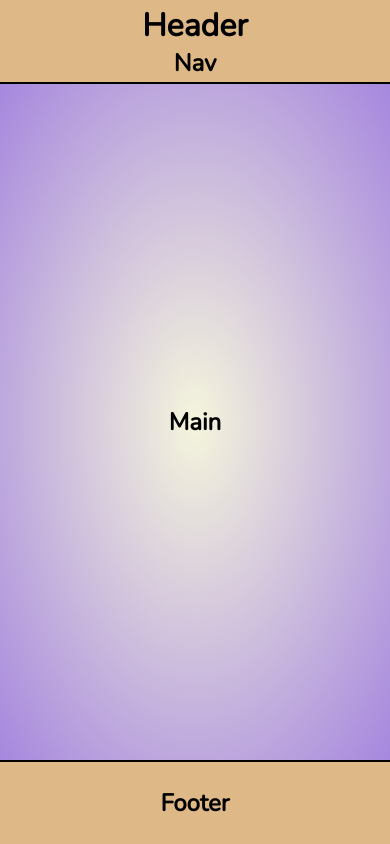
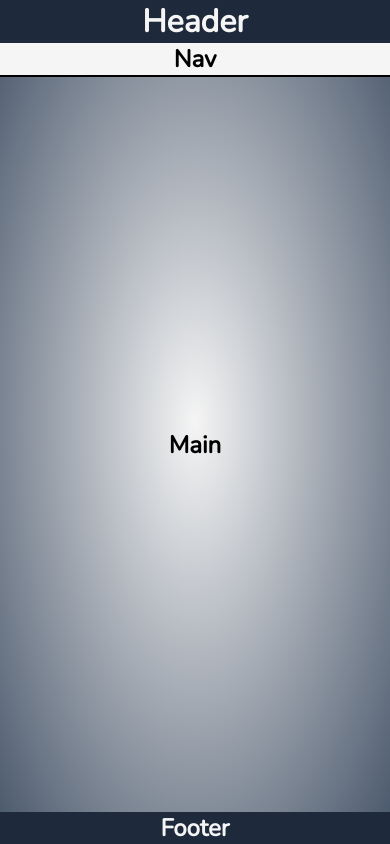
Before and after one commit to RohitSainiDev/css-practice, a plain HTML site: page 17-media-query/index.html in a window 390 px wide. Drawn offline with nearby package versions, Linux system fonts and the light colour scheme.

Commit message:
feat(media-query): improve responsive design with updated styles and breakpoints
- Update body layout from grid to flex for better responsiveness
- Add new color schemes and background gradients for different breakpoints
- Remove redundant meta tag and fix stylesheet path
- Hide nav bar on small screens and landscape mobile devices

```diff
--- a/17-media-query/css/style.css
+++ b/17-media-query/css/style.css
@@ -11,53 +11,96 @@
 body {
   font: 1rem "Nunito", sans-serif;
   min-height: 100vh;
-  display: grid;
-  grid-template-columns: auto;
-  grid-template-rows: .5fr 4fr .5fr;
-  grid-template-areas: "hd" "mn" "ft";
+  background-color: #475569;
+  background-image: radial-gradient(whitesmoke, #475569);
+  display: flex;
+  flex-direction: column;
   text-align: center;
 }
 
 header,
+nav,
+main,
 footer {
-  background-color: burlywood;
+  display: grid;
+  place-content: center;
+  grid-template-columns: 100%;
+}
+
+header,
+footer {
   position: sticky;
-  align-content: center;
+  background-color: #1e293b;
+  color: whitesmoke;
 }
 
 header {
   top: 0;
-  border-bottom: 2px solid #000;
-  grid-area: hd;
 }
 
+nav {
+  background-color: whitesmoke;
+  color: black;
+  border-bottom: 2px solid black;
+}
 
 main {
-  background-image: radial-gradient(beige, burlywood);
-  grid-area: mn;
-  align-content: center;
+  flex-grow: 1;
 }
 
 footer {
-  border-top: 2px solid #000;
-  grid-area: ft;
   bottom: 0;
 }
 
-@media (min-width:0) and (max-width:375px) {
-  main {
-    background-image: radial-gradient(beige, rgb(135, 222, 151));
+/* || SMALL */
+@media screen and (min-width:576px) {
+  body {
+    background-color: chartreuse;
+    background-image: radial-gradient(whitesmoke, chartreuse);
+  }
+
+  nav {
+    display: none;
   }
 }
 
-@media (min-width:375px) and (max-width:768px) {
-  main {
-    background-image: radial-gradient(beige, rgb(166, 135, 222));
+/* || MEDIUM */
+@media screen and (min-width:768px) {
+  body {
+    background-color: coral;
+    background-image: radial-gradient(whitesmoke, coral);
+  }
+
+  /* Not required as already done in previous media-query
+  nav {
+    display: none;
+  } */
+}
+
+/* || LARGE */
+@media screen and (min-width:992px) {
+  body {
+    background-color: blueviolet;
+    background-image: radial-gradient(whitesmoke, blueviolet);
   }
 }
 
-@media (min-width:768px) and (max-width:1200px) {
-  main {
-    background-image: radial-gradient(beige, rgb(222, 135, 197));
+/* || XL */
+@media screen and (min-width:1200px) {
+  body {
+    background-color: darkkhaki;
+    background-image: radial-gradient(whitesmoke, darkkhaki);
   }
 }
+
+/* || MOBILE DEVICE LANDSCAPE */
+@media screen and (max-height:425px) and (min-aspect-ratio:7/4) {
+  body {
+    background-color: dodgerblue;
+    background-image: radial-gradient(whitesmoke, dodgerblue);
+  }
+
+  nav {
+    display: none;
+  }
+}
--- a/17-media-query/index.html
+++ b/17-media-query/index.html
@@ -3,16 +3,17 @@
 
 <head>
     <meta charset="UTF-8">
-    <meta http-equiv="X-UA-Compatible" content="IE=edge">
     <meta name="viewport" content="width=device-width, initial-scale=1.0">
     <title>CSS Media Queries</title>
-    <link rel="stylesheet" href="css/style.css">
+    <link rel="stylesheet" href="./css/style.css">
 </head>
 
 <body>
     <header>
         <h1>Header</h1>
-        <nav><h2>Nav</h2></nav>
+        <nav>
+            <h2>Nav</h2>
+        </nav>
     </header>
 
     <main>
```
